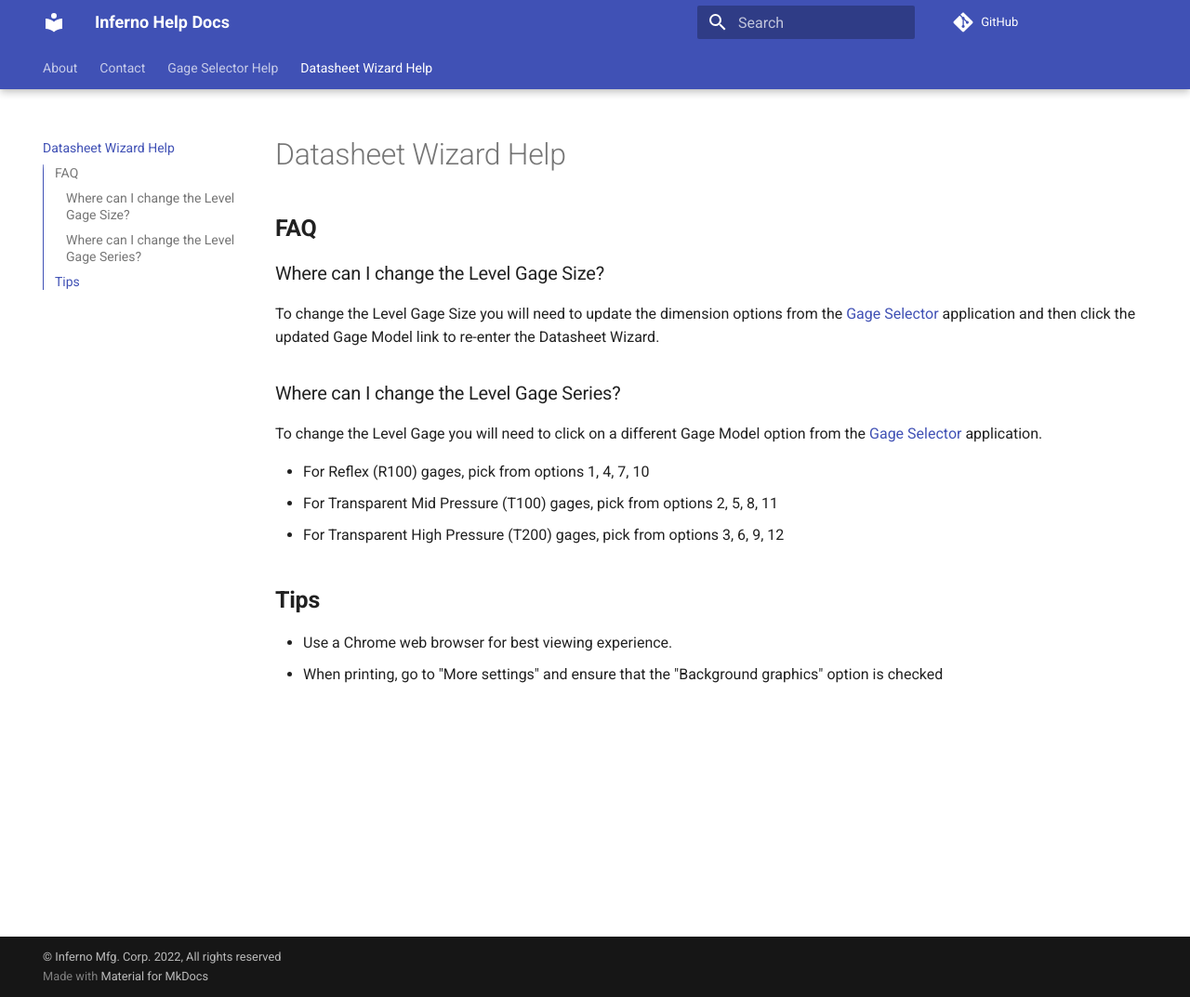
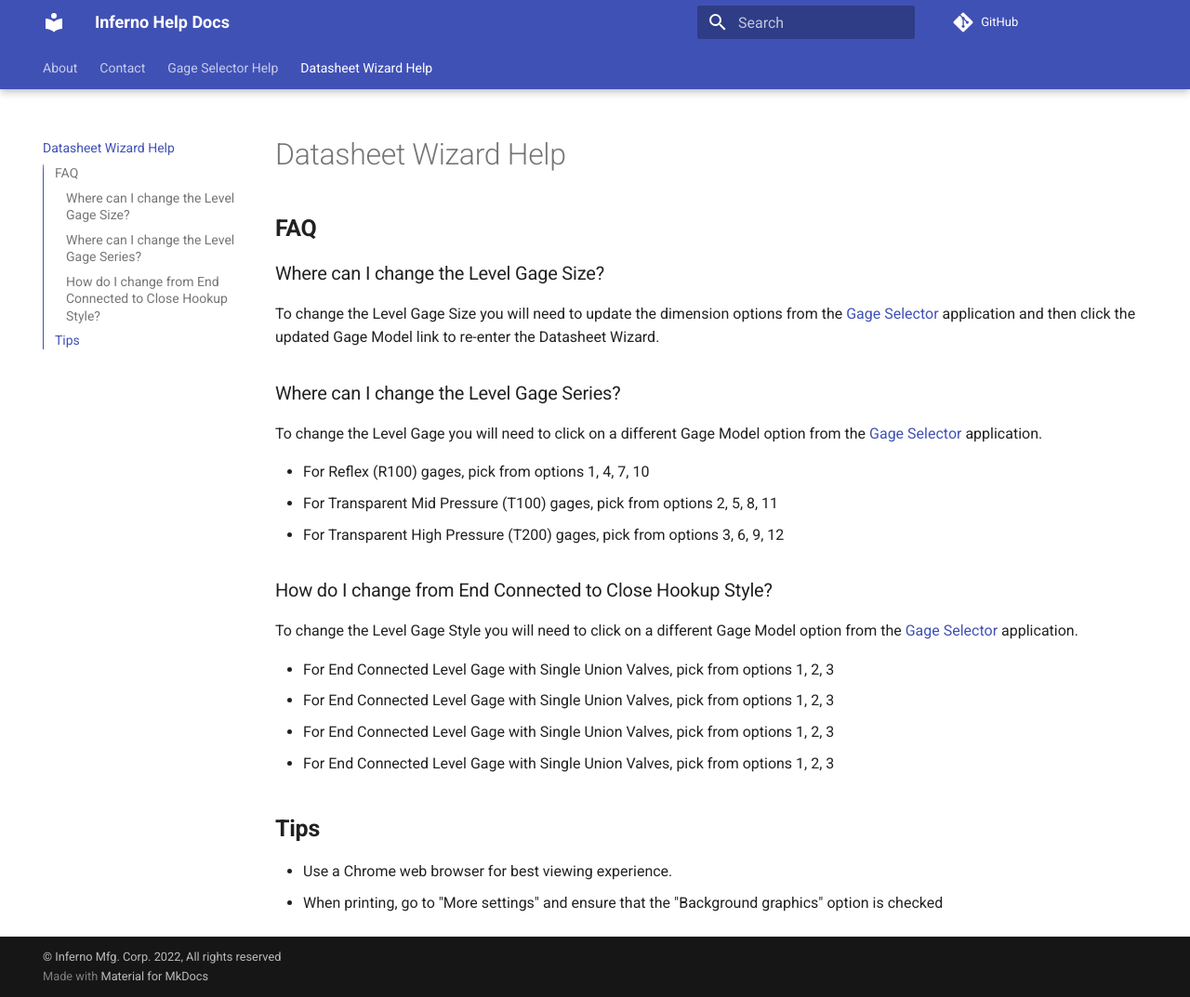
Before and after one commit to InfernoMfg/help-docs, an MkDocs documentation site: the page built from docs/datasheet-wizard.md, in a window 1280 px wide and 1073 px high. Shown: the whole window at 93% size. Built offline with MkDocs 1.6.1 and Material for MkDocs 9.7.7, drawn with Linux system fonts in a browser that asks for light colours; comment, search, counter and statistics services are not loaded.

Commit message:
Update datasheet-wizard.md
in progress - new faq for combo style

```diff
--- a/docs/datasheet-wizard.md
+++ b/docs/datasheet-wizard.md
@@ -10,6 +10,15 @@ To change the Level Gage you will need to click on a different Gage Model option
 - For Transparent Mid Pressure (T100) gages, pick from options 2, 5, 8, 11
 - For Transparent High Pressure (T200) gages, pick from options 3, 6, 9, 12
 
+### How do I change from End Connected to Close Hookup Style?
+To change the Level Gage Style you will need to click on a different Gage Model option from the [Gage Selector](https://gage-selector.infernomfg.net){target=_blank} application.
+
+- For End Connected Level Gage with Single Union Valves, pick from options 1, 2, 3
+- For End Connected Level Gage with Single Union Valves, pick from options 1, 2, 3
+- For End Connected Level Gage with Single Union Valves, pick from options 1, 2, 3
+- For End Connected Level Gage with Single Union Valves, pick from options 1, 2, 3
+
+
 ## **Tips**
 - Use a Chrome web browser for best viewing experience.
 - When printing, go to "More settings" and ensure that the "Background graphics" option is checked
```
